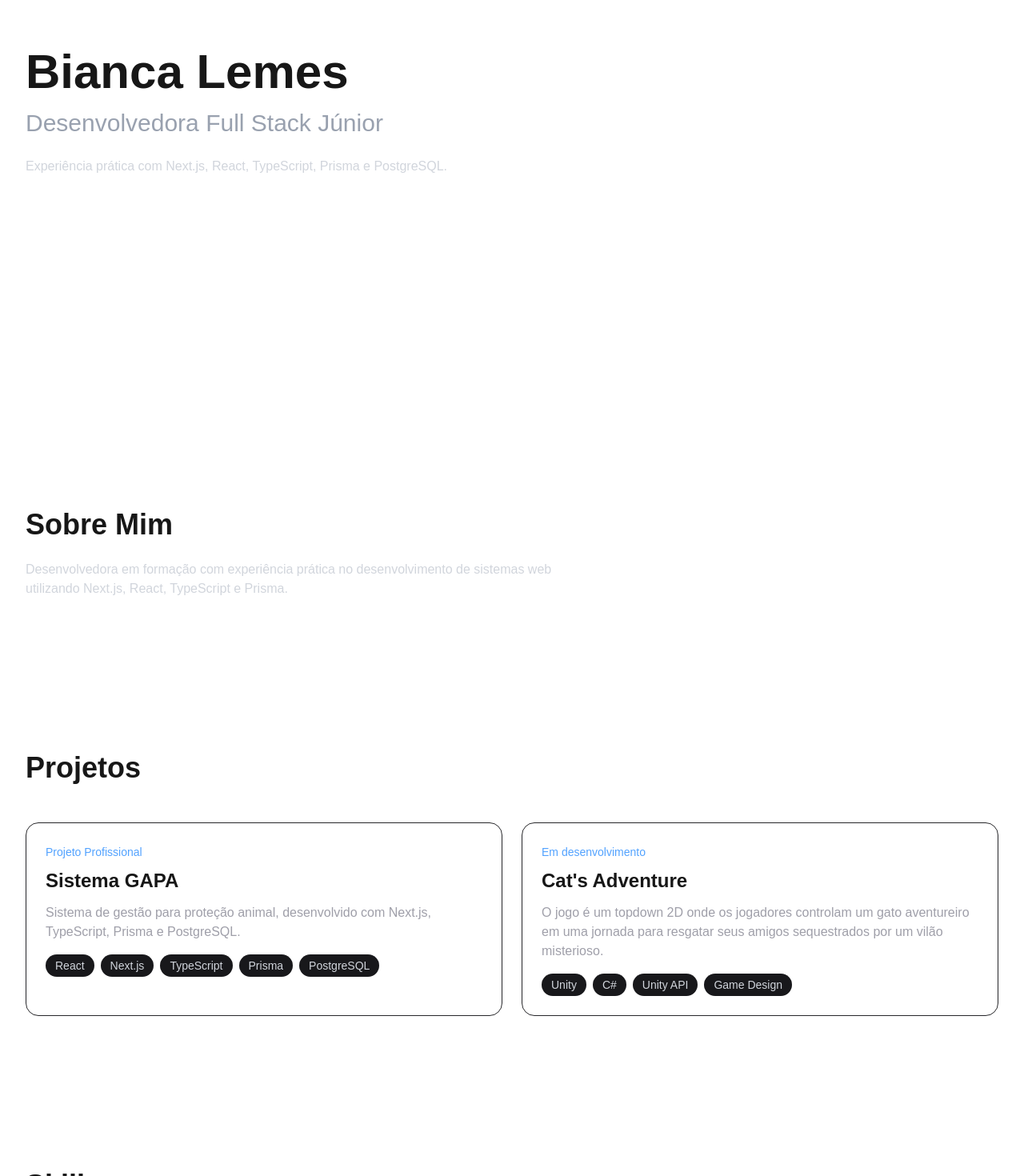
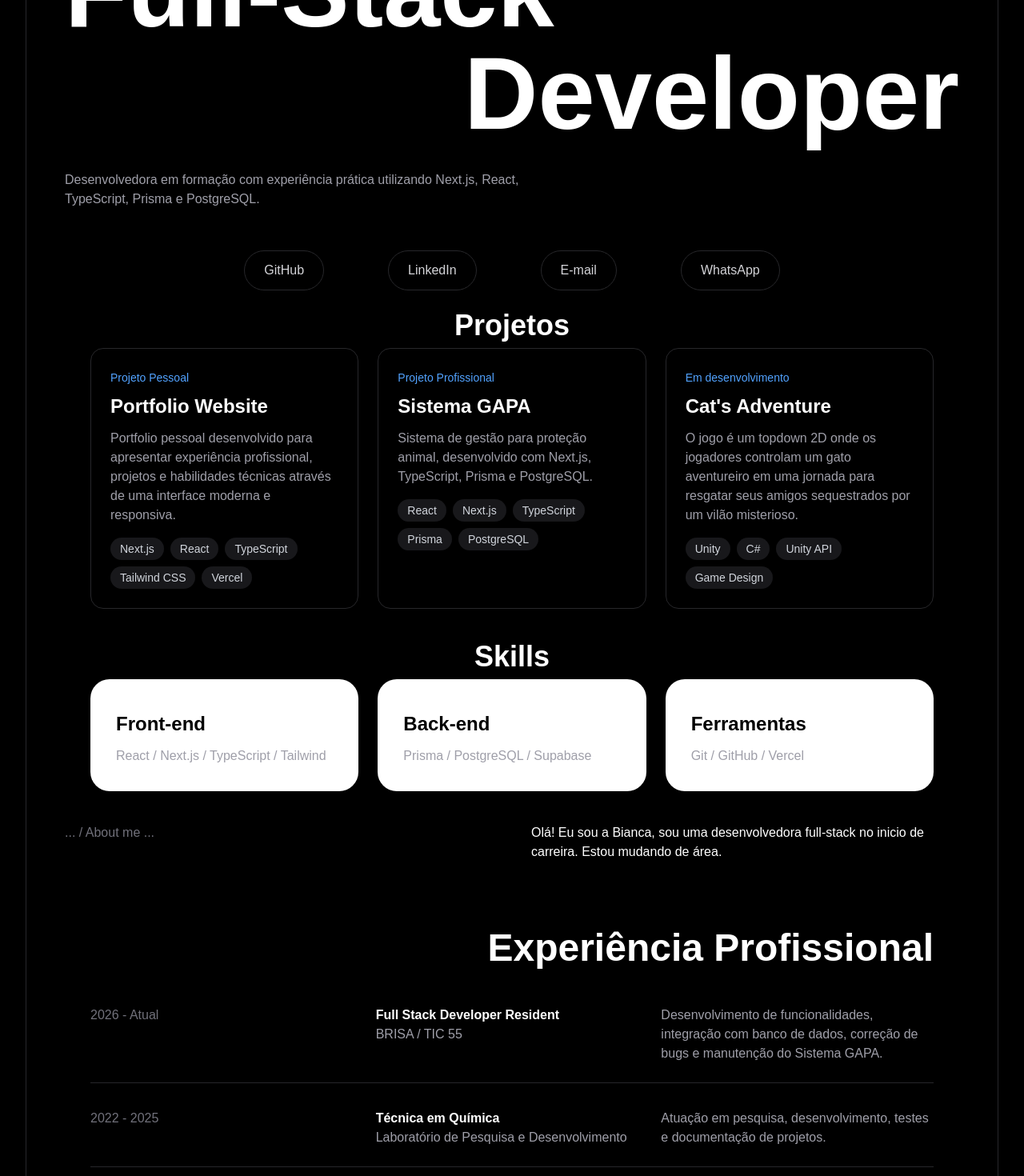
Before and after one commit to LemesBianca/portfolio, a Next.js app: page / in a window 1280 px wide. Shown: the part 260-1730 px from the top of the page at 80% size. Built offline with nearby package versions, Linux system fonts and the light colour scheme.

Commit message:
Update layout

```diff
--- a/app/page.tsx
+++ b/app/page.tsx
@@ -4,15 +4,19 @@ import About from "@/components/About";
 import Projects from "@/components/Projects";
 import Skills from "@/components/Skills";
 import Contact from "@/components/Contact";
+import Experience from "@/components/Experience";
 
 export default function Home() {
   return (
-    <main>
-      <Hero />
-      <About />
-      <Projects />
-      <Skills />
-      <Contact />
-    </main>
+<main className="min-h-screen bg-black text-white p-4 md:p-8">
+  <div className="max-w-7xl mx-auto border border-zinc-800 rounded-[40px] p-8 md:p-12">
+    <Hero />
+    <Contact />
+    <Projects />
+    <Skills />
+    <About />
+    <Experience />
+  </div>
+</main>
   );
 }
--- a/components/About.tsx
+++ b/components/About.tsx
@@ -1,15 +1,20 @@
 export default function About() {
   return (
-    <section className="py-24 px-8">
-      <h2 className="text-4xl font-bold mb-6">
-        Sobre Mim
-      </h2>
+    <section className="py-5">
+  <div className="grid md:grid-cols-2 gap-12">
+    <div>
+      <p className="text-zinc-500">
+        ... / About me ...
+      </p>
+    </div>
 
-      <p className="max-w-2xl text-gray-300">
-        Desenvolvedora em formação com experiência
-        prática no desenvolvimento de sistemas web
-        utilizando Next.js, React, TypeScript e Prisma.
+    <div>
+      <p className="text-1xl">
+        Olá! Eu sou a Bianca, sou uma desenvolvedora full-stack no inicio de carreira.
+        Estou mudando de área.
       </p>
-    </section>
+    </div>
+  </div>
+</section>
   );
 }
--- a/components/Contact.tsx
+++ b/components/Contact.tsx
@@ -1,37 +1,48 @@
 export default function Contact() {
   return (
-    <section className="min-h-screen flex flex-col justify-center px-8">
-      <h1 className="text-4xl font-bold">
-        Contato
-      </h1>
+    <section className="py-1 px-8">
+      <div className="flex flex-wrap justify-center gap-20">
 
-      <h2 className="text-3xl mt-4 text-gray-400">
-        GitHub
-      </h2>
-      <p className="max-w-xl mt-6 text-gray-300">
-        https://github.com/LemesBianca
-      </p>
+        <a
+          href="https://github.com/LemesBianca"
+          target="_blank"
+          rel="noopener noreferrer"
+          className="px-6 py-3 border border-zinc-800 rounded-full text-zinc-300
+                      hover:bg-white hover:text-black transition-all duration-300"
+        >
 
-      <h2 className="text-3xl mt-4 text-gray-400">
-        LinkedIn
-      </h2>
-      <p className="max-w-xl mt-6 text-gray-300">
-        https://www.linkedin.com/in/bianca-lemess/
-      </p>
+          GitHub
+        </a>
 
-      <h2 className="text-3xl mt-4 text-gray-400">
-        E-mail
-      </h2>
-      <p className="max-w-xl mt-6 text-gray-300">
-        biancalemes.e@gmail.com
-      </p>
+        <a
+          href="https://www.linkedin.com/in/bianca-lemess/"
+          target="_blank"
+          rel="noopener noreferrer"
+          className="px-6 py-3 border border-zinc-800 rounded-full text-zinc-300
+                      hover:bg-white hover:text-black transition-all duration-300"
+        >
+          LinkedIn
+        </a>
 
-      <h2 className="text-3xl mt-4 text-gray-400">
-        Telefone
-      </h2>
-      <p className="max-w-xl mt-6 text-gray-300">
-        (51) 98145-7787
-      </p>
+        <a
+          href="mailto:biancalemes.e@gmail.com"
+          className="px-6 py-3 border border-zinc-800 rounded-full text-zinc-300
+                      hover:bg-white hover:text-black transition-all duration-300"
+        >
+          E-mail
+        </a>
+
+        <a
+          href="https://wa.me/5551981457787"
+          target="_blank"
+          rel="noopener noreferrer"
+          className="px-6 py-3 border border-zinc-800 rounded-full text-zinc-300
+                      hover:bg-white hover:text-black transition-all duration-300"
+        >
+          WhatsApp
+        </a>
+
+      </div>
     </section>
   );
 }
--- /dev/null
+++ b/components/Experience.tsx
@@ -0,0 +1,57 @@
+export default function Experience() {
+  return (
+    <section className="py-16 px-8">
+      <h2 className="text-5xl font-bold mb-12 text-right">
+        Experiência Profissional
+      </h2>
+
+      <div className="space-y-8">
+
+        <div className="grid md:grid-cols-3 gap-4 border-b border-zinc-800 pb-6">
+          <div className="text-zinc-500">
+            2026 - Atual
+          </div>
+
+          <div>
+            <h3 className="font-semibold">
+              Full Stack Developer Resident
+            </h3>
+
+            <p className="text-zinc-400">
+              BRISA / TIC 55
+            </p>
+          </div>
+
+          <div className="text-zinc-400">
+            Desenvolvimento de funcionalidades,
+            integração com banco de dados,
+            correção de bugs e manutenção
+            do Sistema GAPA.
+          </div>
+        </div>
+
+        <div className="grid md:grid-cols-3 gap-4 border-b border-zinc-800 pb-6">
+          <div className="text-zinc-500">
+            2022 - 2025
+          </div>
+
+          <div>
+            <h3 className="font-semibold">
+              Técnica em Química
+            </h3>
+
+            <p className="text-zinc-400">
+              Laboratório de Pesquisa e Desenvolvimento
+            </p>
+          </div>
+
+          <div className="text-zinc-400">
+            Atuação em pesquisa, desenvolvimento,
+            testes e documentação de projetos.
+          </div>
+        </div>
+
+      </div>
+    </section>
+  );
+}
--- a/components/Hero.tsx
+++ b/components/Hero.tsx
@@ -1,17 +1,21 @@
 export default function Hero() {
   return (
-    <section className="min-h-screen flex flex-col justify-center px-8">
-      <h1 className="text-6xl font-bold">
+    <section className="py-12">
+      <p className="text-zinc-400 mb-8">
         Bianca Lemes
+      </p>
+
+      <h1 className="text-7xl md:text-9xl font-bold leading-none">
+        Full-Stack
       </h1>
 
-      <h2 className="text-3xl mt-4 text-gray-400">
-        Desenvolvedora Full Stack Júnior
-      </h2>
+      <h1 className="text-7xl md:text-9xl font-bold leading-none text-right">
+        Developer
+      </h1>
 
-      <p className="max-w-xl mt-6 text-gray-300">
-        Experiência prática com Next.js, React,
-        TypeScript, Prisma e PostgreSQL.
+      <p className="max-w-xl mt-8 text-zinc-400">
+        Desenvolvedora em formação com experiência prática
+        utilizando Next.js, React, TypeScript, Prisma e PostgreSQL.
       </p>
     </section>
   );
--- a/components/Projects.tsx
+++ b/components/Projects.tsx
@@ -1,11 +1,52 @@
 export default function Projects() {
   return (
-    <section className="py-24 px-8">
-      <h2 className="text-4xl font-bold mb-12">
+    <section className="py-5 px-8">
+      <h2 className="text-4xl font-bold mb-2 justify-center flex flex-wrap justify-center ">
         Projetos
       </h2>
+      <div className="grid md:grid-cols-3 gap-6">
 
-      <div className="grid md:grid-cols-2 gap-6">
+
+
+        <div className="border border-zinc-800 rounded-2xl p-6">
+          <span className="text-sm text-blue-400">
+            Projeto Pessoal
+          </span>
+
+          <h3 className="text-2xl font-semibold mt-2">
+            Portfolio Website
+          </h3>
+
+          <p className="text-zinc-400 mt-3">
+            Portfolio pessoal desenvolvido para apresentar
+            experiência profissional, projetos e habilidades
+            técnicas através de uma interface moderna e responsiva.
+          </p>
+
+          <div className="flex flex-wrap gap-2 mt-4">
+            <span className="px-3 py-1 bg-zinc-900 rounded-full text-gray-300 text-sm">
+              Next.js
+            </span>
+
+            <span className="px-3 py-1 bg-zinc-900 rounded-full text-gray-300 text-sm">
+              React
+            </span>
+
+            <span className="px-3 py-1 bg-zinc-900 rounded-full text-gray-300 text-sm">
+              TypeScript
+            </span>
+
+            <span className="px-3 py-1 bg-zinc-900 rounded-full text-gray-300 text-sm">
+              Tailwind CSS
+            </span>
+
+            <span className="px-3 py-1 bg-zinc-900 rounded-full text-gray-300 text-sm">
+              Vercel
+            </span>
+          </div>
+        </div>
+
+
         <div className="border border-zinc-800 rounded-2xl p-6">
           <span className="text-sm text-blue-400">
             Projeto Profissional
@@ -43,6 +84,7 @@ export default function Projects() {
             </span>
           </div>
         </div>
+
 
         <div className="border border-zinc-800 rounded-2xl p-6">
           <span className="text-sm text-blue-400">
--- a/components/Skills.tsx
+++ b/components/Skills.tsx
@@ -1,12 +1,12 @@
 export default function Skills() {
   return (
-    <section className="py-24 px-8">
-      <h2 className="text-4xl font-bold mb-12">
+    <section className="py-5 px-8">
+      <h2 className="text-4xl font-bold mb-2 justify-center flex flex-wrap justify-center">
         Skills
       </h2>
 
       <div className="grid md:grid-cols-3 gap-6">
-        <div className="border border-zinc-800 rounded-2xl p-6">
+        <div className="bg-white text-black rounded-3xl p-8">
           <h3 className="text-2xl font-semibold mt-2">
             Front-end
           </h3>
@@ -16,7 +16,7 @@ export default function Skills() {
           </p>
         </div>
 
-        <div className="border border-zinc-800 rounded-2xl p-6">
+        <div className="bg-white text-black rounded-3xl p-8">
           <h3 className="text-2xl font-semibold mt-2">
             Back-end
           </h3>
@@ -26,7 +26,7 @@ export default function Skills() {
           </p>
         </div>
 
-        <div className="border border-zinc-800 rounded-2xl p-6">
+        <div className="bg-white text-black rounded-3xl p-8">
           <h3 className="text-2xl font-semibold mt-2">
             Ferramentas
           </h3>
```
